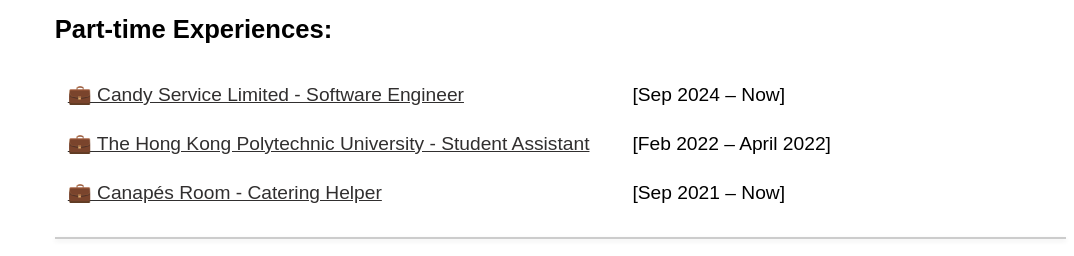
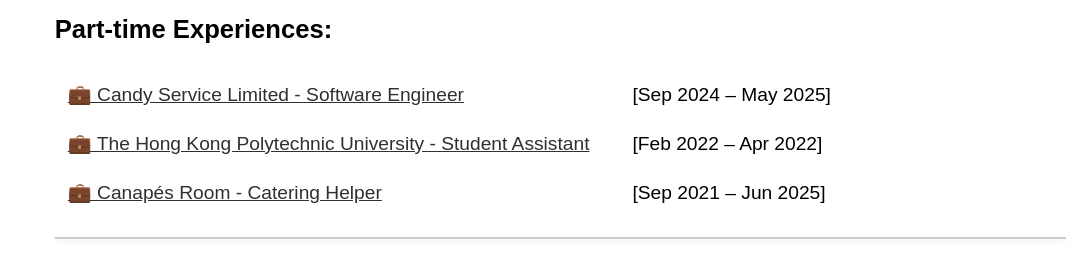
Before and after one commit to JimmyLam0215/jimmy-website, a React (Vite) app: page / in a window 1280 px wide. Shown: the part 1952-2208 px from the top of the page, without its empty margins (206-1280 px from the left). Built offline with nearby package versions, Linux system fonts and the light colour scheme.

Commit message:
Update job experiences

```diff
--- a/src/JobExperiences.jsx
+++ b/src/JobExperiences.jsx
@@ -10,15 +10,15 @@
             <h3>Part-time Experiences:</h3>
             <tr>
                 <td className="job"><a href="https://candyservice.net/" target="_blank">💼 Candy Service Limited - Software Engineer</a></td>
-                <td className="job">[Sep 2024 – Now]</td>
+                <td className="job">[Sep 2024 – May 2025]</td>
             </tr>
             <tr>
                 <td className="job"><a href="https://www.polyu.edu.hk/" target="_blank">💼 The Hong Kong Polytechnic University - Student Assistant</a></td>
-                <td className="job">[Feb 2022 – April 2022]</td>
+                <td className="job">[Feb 2022 – Apr 2022]</td>
             </tr>
             <tr>
                 <td className="job"><a href="https://www.canapesroom.com/" target="_blank">💼 Canapés Room - Catering Helper</a></td>
-                <td className="job">[Sep 2021 – Now]</td>
+                <td className="job">[Sep 2021 – Jun 2025]</td>
             </tr>
         </table>
         <div className="divider"></div>
```
